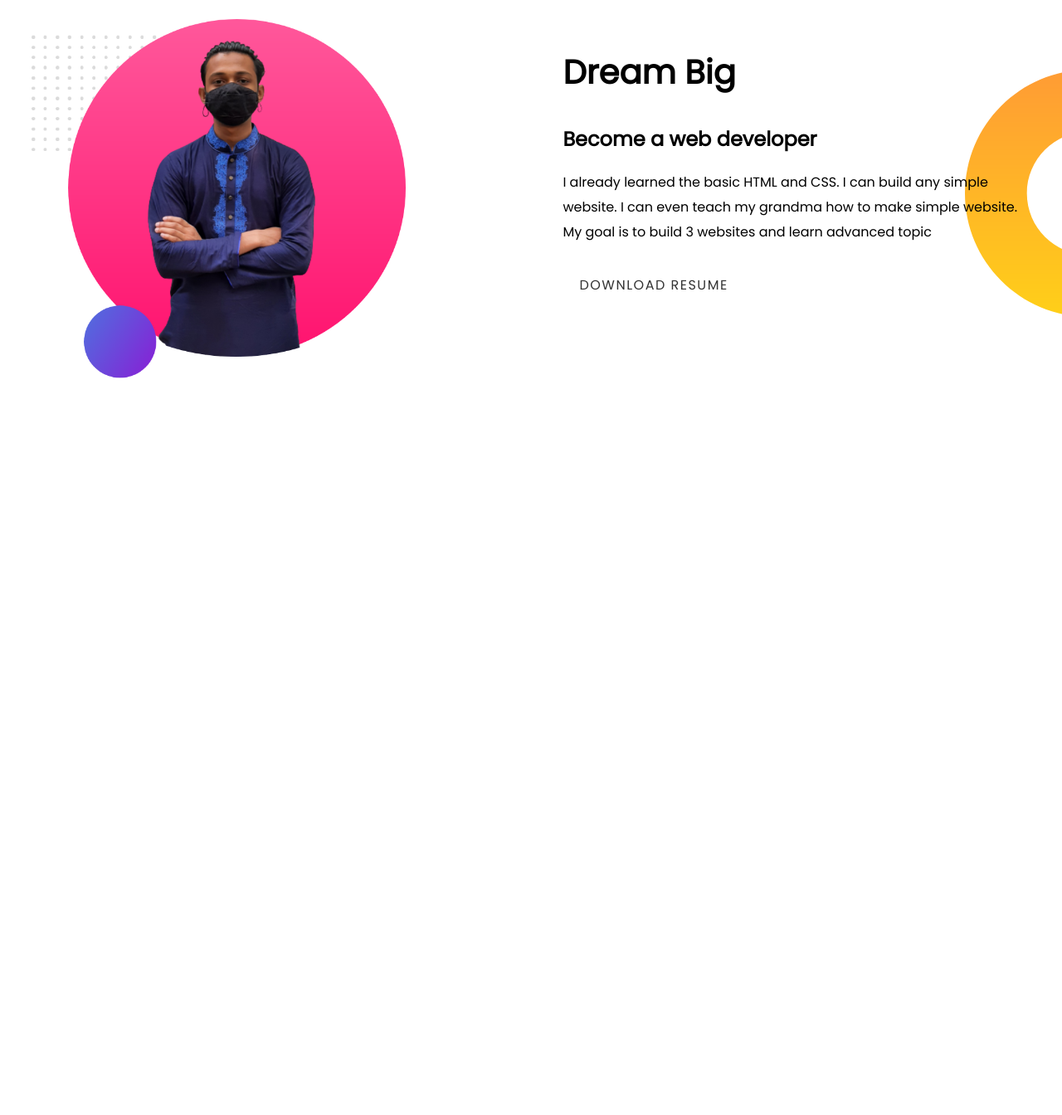
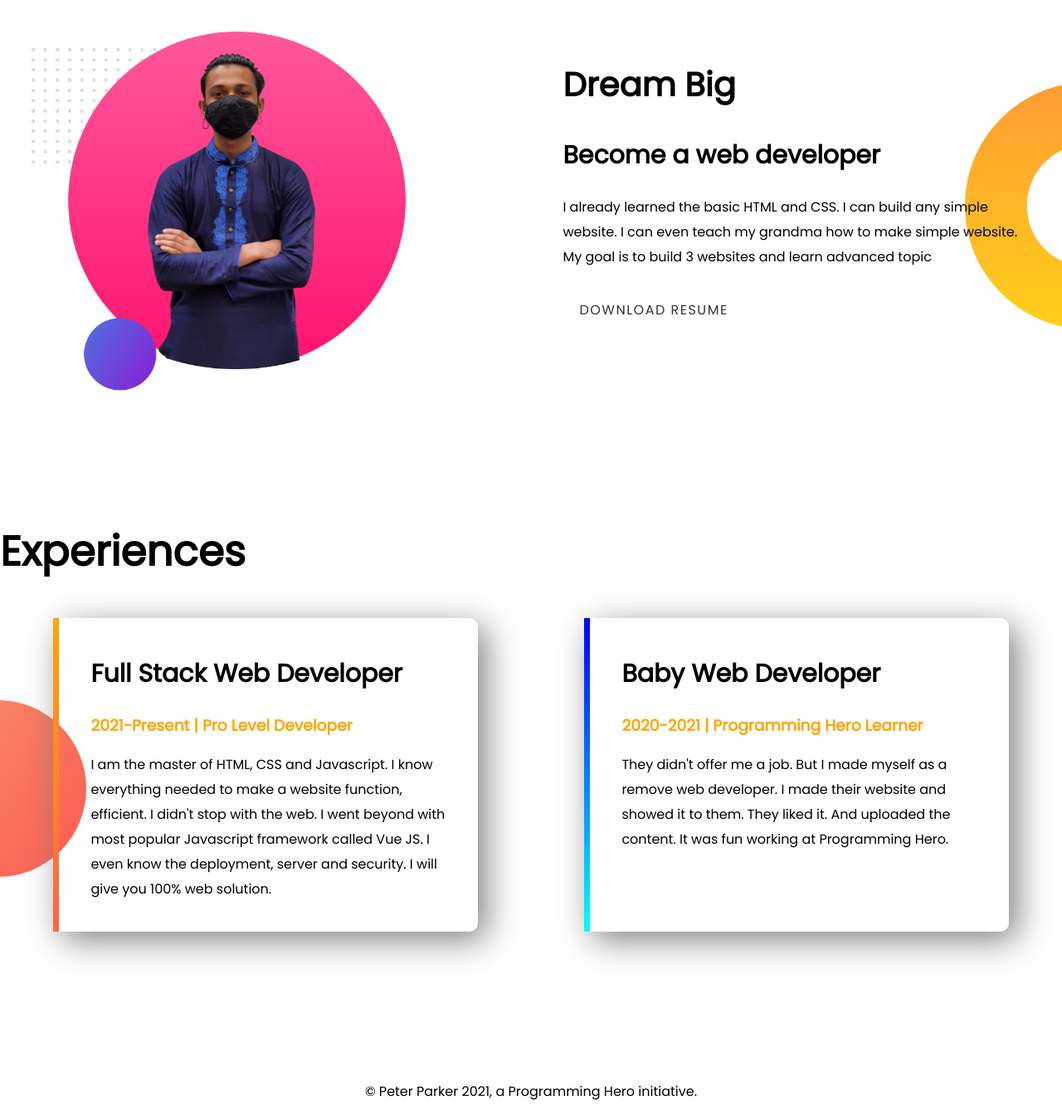
Before and after one commit to ashraful99-98/myself-porthfolio, a plain HTML site: page index.html in a window 1280 px wide. Shown: the part 682-2026 px from the top of the page at 83% size. Before the commit the page ends 1145 px from the top, so only its background shows below. Drawn offline with Linux system fonts and the light colour scheme.

Commit message:
dream added

```diff
--- a/index.html
+++ b/index.html
@@ -44,6 +44,29 @@
                     class="btn"></span>DOWNLOAD RESUME</a>
         </div>
     </section>
+    <section id="experience">
+        <h1>Experiences</h1>
+        <div class="myself-rl">
+            <div id="left" class="myself left">
+                <h2>Full Stack Web Developer</h2>
+                <h3>2021-Present | Pro Level Developer</h3>
+                <p>I am the master of HTML, CSS and Javascript. I know everything needed to make a website function,
+                    efficient. I didn't stop with the web. I went beyond with most popular Javascript framework called
+                    Vue
+                    JS. I even know the deployment, server and security. I will give you 100% web solution.</p>
+            </div>
+            <div id="right" class="myself left">
+                <h2>Baby Web Developer</h2>
+                <h3>2020-2021 | Programming Hero Learner</h3>
+                <p>They didn't offer me a job. But I made myself as a remove web developer. I made their website and
+                    showed
+                    it to them. They liked it. And uploaded the content. It was fun working at Programming Hero.</p>
+            </div>
+        </div>
+    </section>
+    <footer>
+        <p>© Peter Parker 2021, a Programming Hero initiative.</p>
+    </footer>
 </body>
 
 </html>
--- a/mobile.css
+++ b/mobile.css
@@ -0,0 +1,27 @@
+#container{
+   display: flex;
+   flex-direction: column;
+   justify-content: center;
+   overflow: hidden;
+}
+.myself{
+    width: 100%;
+    padding-bottom: 20px;
+}
+.myself .button{
+    display: block;
+    text-align: center;
+}
+.myself img{
+    width: 90%;
+    position: center;
+}
+#dream{
+    display: flex;
+    flex-direction: column;
+    justify-content: center;
+    overflow: hidden;
+}
+#experience h1{
+    padding-left: 5px;
+}
--- a/style.css
+++ b/style.css
@@ -46,3 +46,46 @@ body{
     background-position:right;
     margin-top: 150px;
 }
+#experience{
+    background-image: url('./image/exp-bg.png');
+    background-repeat: no-repeat;
+    background-position: left;
+    padding-bottom: 150px;;
+    margin-top: 150px;
+    margin-bottom: 30px;
+}
+#experience h1{
+   font-size: 50px;
+}
+h2{
+    font-size: 30px;
+}
+.myself-rl{
+    display: flex;
+}
+.myself-rl h1{
+    font-size: 45px;
+}
+.myself-rl h3{
+    color: orange;
+}
+.left{
+    width: 40%;
+    margin-right: 5%;
+    margin-left: 5%;
+    border-radius: 10px;
+    box-shadow: 10px 10px 40px gray;
+}
+#left{
+    border-left: 7px solid;
+    border-image: linear-gradient(orange, tomato);
+    border-image-slice: 1;
+}
+#right{
+    border-left: 7px solid;
+    border-image: linear-gradient(blue, cyan);
+    border-image-slice: 1;
+}
+footer p{
+    text-align: center;
+}
```
